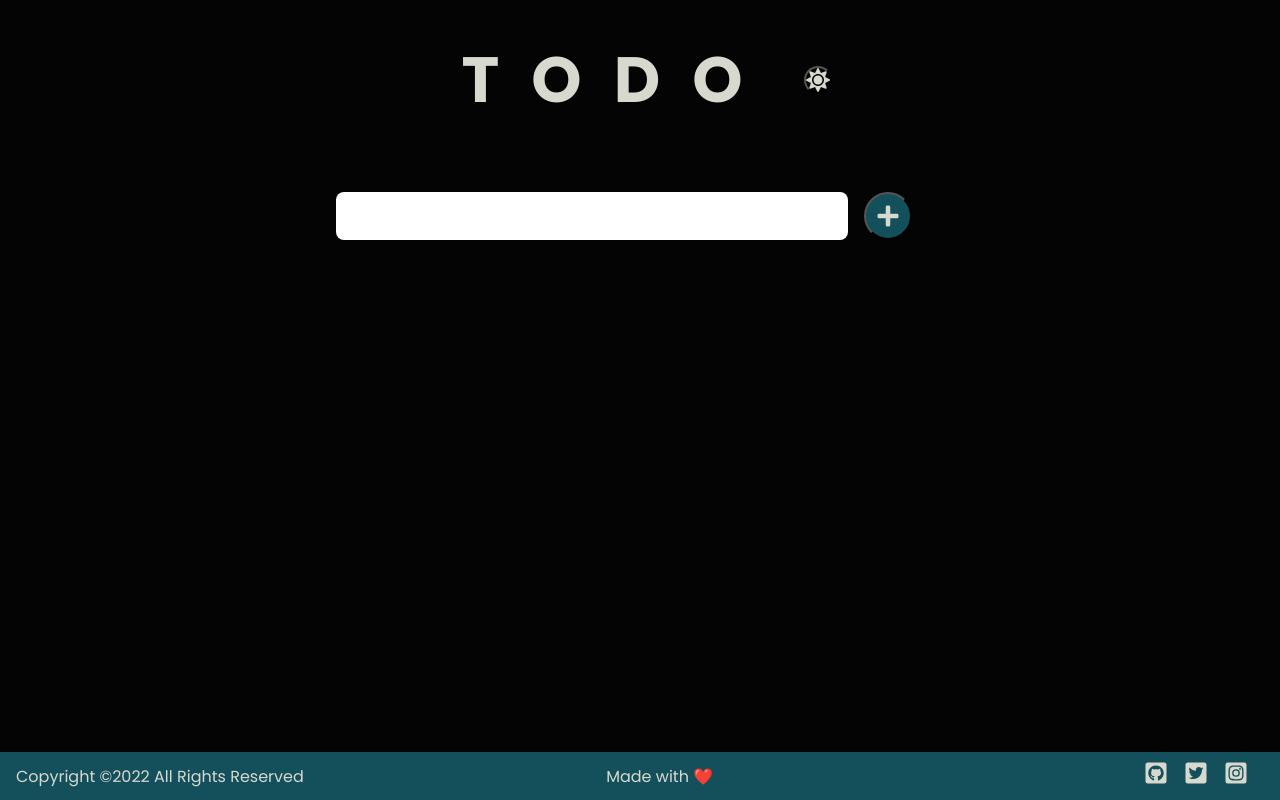
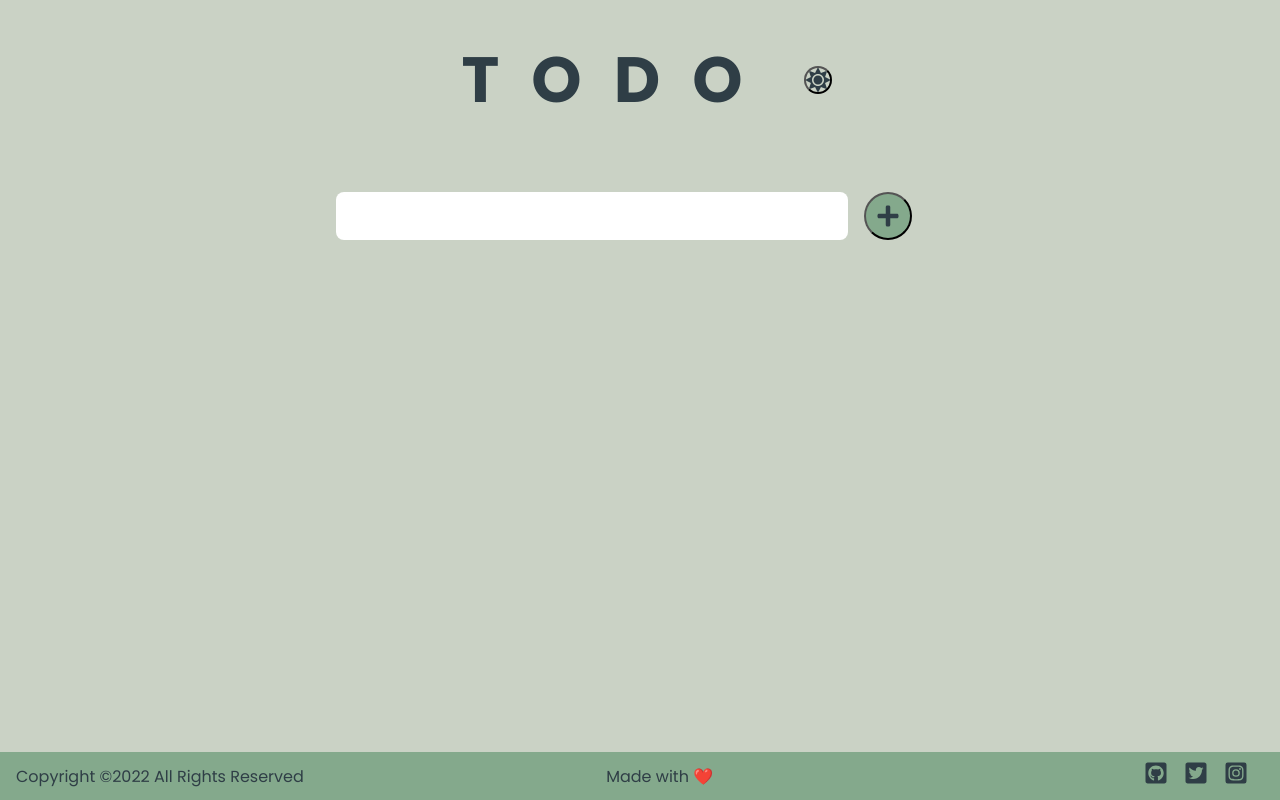
Before and after one commit to AakashSahani/todolist, a React (Create React App) app: page / in a window 1280 px wide. Built offline with nearby package versions, Linux system fonts and the light colour scheme.

Commit message:
updated styling

```diff
--- a/package.json
+++ b/package.json
@@ -36,5 +36,9 @@
       "last 1 firefox version",
       "last 1 safari version"
     ]
+  },
+  "devDependencies": {
+    "eslint": "^8.27.0",
+    "eslint-plugin-react": "^7.31.10"
   }
 }
--- a/src/App.js
+++ b/src/App.js
@@ -1,3 +1,4 @@
+import React from 'react';
 import Header from './components/Header';
 import Footer from './components/Footer';
 import TodoForm from './components/TodoForm';
--- a/src/components/Footer.jsx
+++ b/src/components/Footer.jsx
@@ -1,3 +1,4 @@
+import React from 'react';
 import {
 	FaGithubSquare,
 	FaTwitterSquare,
--- a/src/components/Header.jsx
+++ b/src/components/Header.jsx
@@ -1,3 +1,4 @@
+import React from 'react';
 import Theme from './Theme';
 function Header() {
 	return (
--- a/src/components/Theme.jsx
+++ b/src/components/Theme.jsx
@@ -1,3 +1,4 @@
+import React from 'react';
 import { FaSun, FaMoon } from 'react-icons/fa';
 import { useState } from 'react';
 
--- a/src/components/TodoForm.jsx
+++ b/src/components/TodoForm.jsx
@@ -1,3 +1,4 @@
+import React from 'react';
 import { useState, useContext } from 'react';
 import TodoContext from './context/TodoContext';
 import { FaPlus } from 'react-icons/fa';
--- a/src/components/TodoList.jsx
+++ b/src/components/TodoList.jsx
@@ -1,3 +1,4 @@
+import React from 'react';
 import TodoItem from './TodoItem';
 import { useContext } from 'react';
 import TodoContext from './context/TodoContext';
--- a/src/index.css
+++ b/src/index.css
@@ -2,10 +2,10 @@
 
 :root {
 	/* Custom Theme */
-	--mainbg: #040404;
-	--primaryColor: #13505b;
-	--secondaryColor: #0c7489;
-	--accentColor: #d7d9ce;
+	--mainbg: #cad2c5;
+	--primaryColor: #84a98c;
+	--secondaryColor: #52796f;
+	--accentColor: #2f3e46;
 
 	/* Dark Theme */
 
@@ -190,11 +190,9 @@ footer {
 	main {
 		width: 90vw;
 	}
-
 }
 @media (max-width: 720px) and (min-width: 500px) {
 	main {
 		width: 70vw;
 	}
-
 }
```
Also changed, not shown: src/components/TodoItem.jsx (+7 -0 lines), src/components/context/TodoContext.jsx (+6 -1 lines), .eslintrc.js (added), 1 other file (tests, documents, lock files or other folders).
